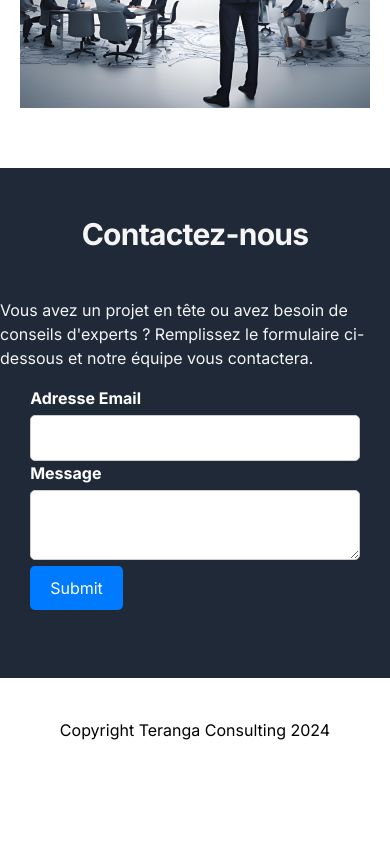
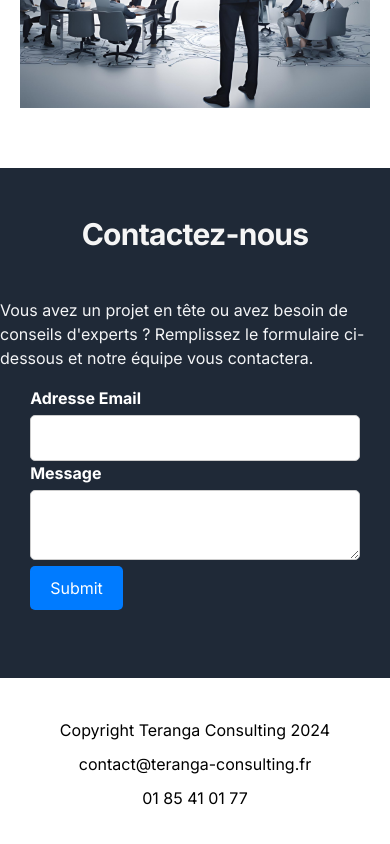
Before and after one commit to MaxCapette/teranga, a Next.js app: page / in a window 390 px wide. Shown: the part 4330-5174 px from the top of the page. Before the commit the page ends 5112 px from the top, so only its background shows below. Built offline with nearby package versions, Linux system fonts and the light colour scheme.

Commit message:
ajout mail et phone footer

```diff
--- a/src/app/layout.tsx
+++ b/src/app/layout.tsx
@@ -10,7 +10,7 @@ const inter = Inter({ subsets: ["latin"] });
 
 export const metadata: Metadata = {
   title: "Teranga consulting",
-  description: "Generated by create next app",
+  description: "Teranga Consulting offre des solutions innovantes en conseil informatique, développement de logiciels et intégration de systèmes pour optimiser les performances de votre entreprise.",
 };
 
 export default function RootLayout({
--- a/src/components/layout/footer/Footer.tsx
+++ b/src/components/layout/footer/Footer.tsx
@@ -6,6 +6,8 @@ export default function Footer() {
       <aside className="footerAside">
 
         <p>Copyright Teranga Consulting 2024</p>
+        <p>contact@teranga-consulting.fr</p>
+        <p>01 85 41 01 77</p>
       </aside>
 
     </footer>
--- a/src/components/layout/footer/footer.css
+++ b/src/components/layout/footer/footer.css
@@ -17,6 +17,8 @@ footer {
 .footerAside {
     display: flex;
     align-items: center;
+    gap: 10px;
+    flex-direction: column;
 
 }
 a img {
```
